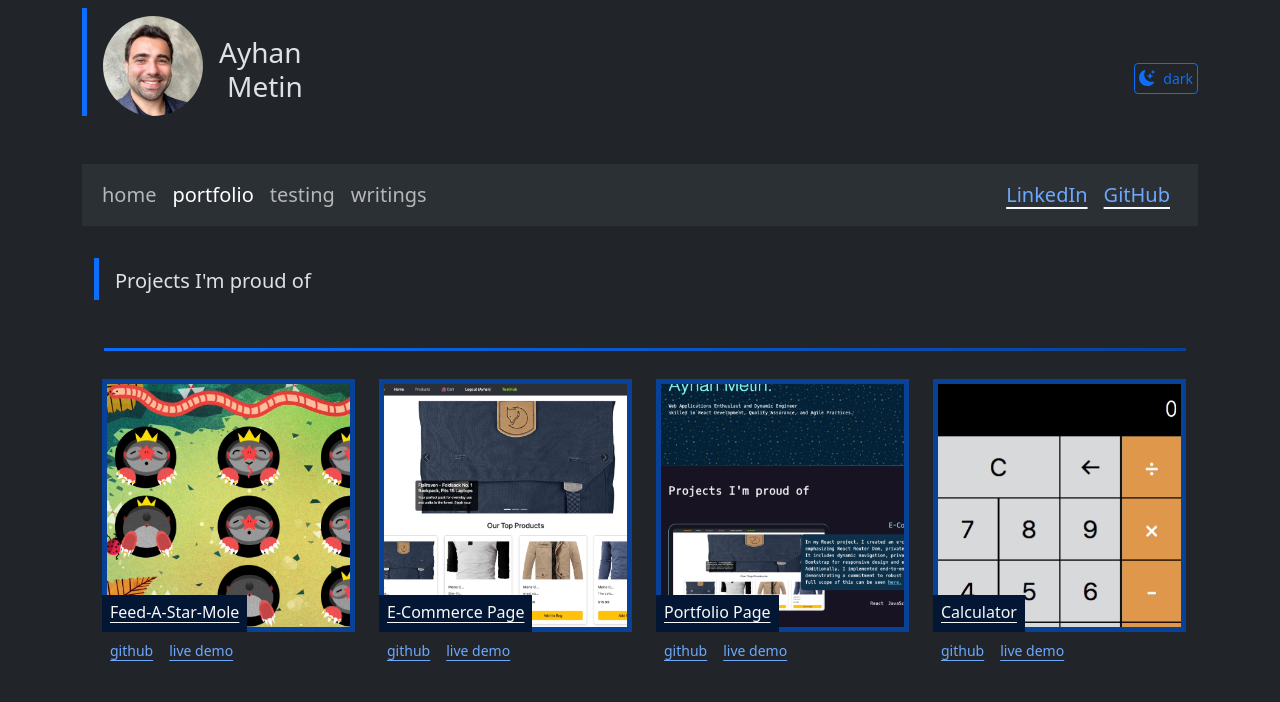
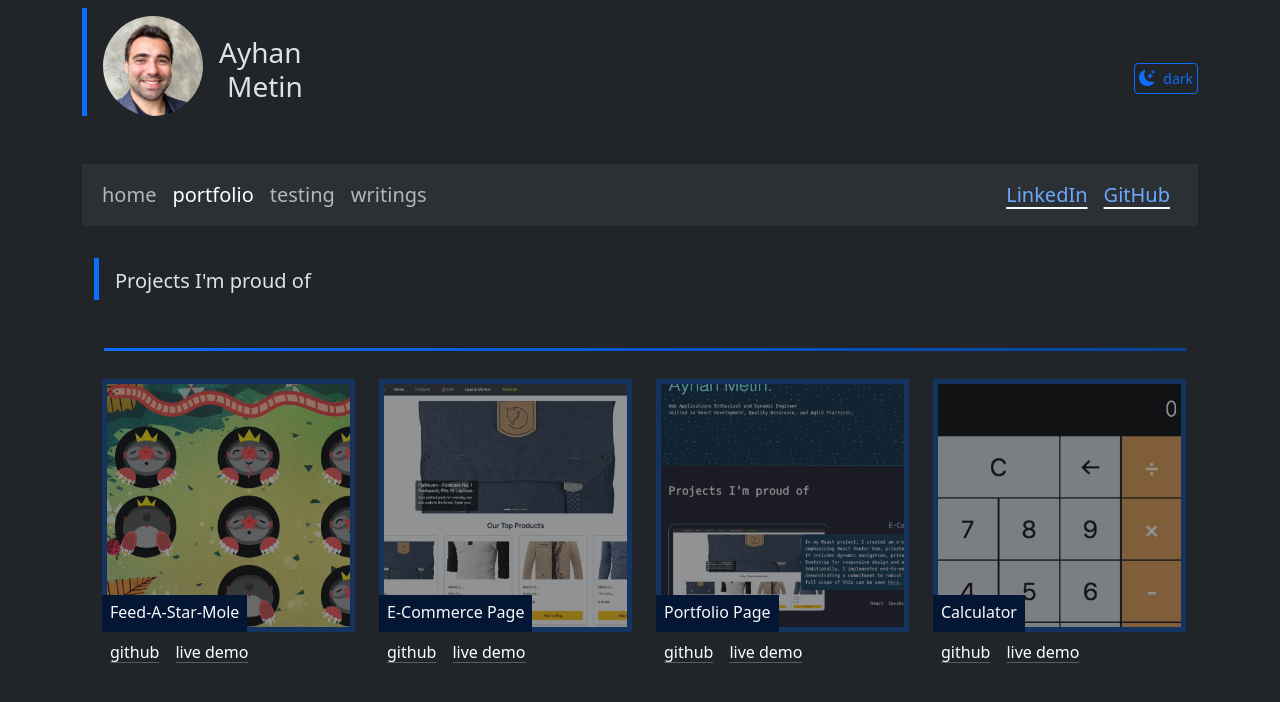
Before and after one commit to ayhanmetin/portfolio, a React (Vite) app: page /portfolio in a window 1280 px wide. Shown: the top 702 px of the page. Built offline with nearby package versions, Linux system fonts and the light colour scheme.

Commit message:
Update Portfolio

```diff
--- a/src/components/NavBar.jsx
+++ b/src/components/NavBar.jsx
@@ -62,14 +62,14 @@ export default function NavBar() {
               <a
                 target='_blank'
                 href='https://www.linkedin.com/in/ayhanmet/'
-                className='link-underline-light link-offset-2 Link opacity 75 link-hover me-3'
+                className='link-underline-light link-offset-2 Link opacity 100 link-hover me-3'
               >
                 LinkedIn
               </a>
               <a
                 target='_blank'
                 href='https://github.com/ayhanmetin'
-                className='link-underline-light link-offset-2 Link opacity 75 link-hover me-3'
+                className='link-underline-light link-offset-2 Link opacity 100 link-hover me-3'
               >
                 GitHub
               </a>
--- a/src/components/Portfolio.jsx
+++ b/src/components/Portfolio.jsx
@@ -6,9 +6,7 @@ import './gradient.css';
 function Portfolio() {
   return (
     <>
-      <div
-        className='container'
-      >
+      <div className='container'>
         <header className='name'>
           <p className='text-start mb-0 pt-2 mt-3 border-start ps-3 mb-5 p-1 border-5 border-primary fs-5 text'>
             Projects I'm proud of
@@ -22,7 +20,7 @@ function Portfolio() {
                 <div className='position-relative'>
                   <img
                     src={project.imageUrl}
-                    className='img-fluid border border-primary-subtle border-5'
+                    className='imageLoad img-fluid border border-primary-subtle border-5'
                     alt={project.name}
                   />
                   <div className='bg-primary-subtle position-absolute bottom-0 start-0'>
@@ -40,7 +38,7 @@ function Portfolio() {
                       >
                         <a
                           target='_blank'
-                          className='link-light link-offset-2 link-underline-opacity-100-hover'
+                          className='link-light link-offset-2 link-underline-opacity-0'
                           href={project.liveDemoUrl}
                         >
                           {project.name}
@@ -54,7 +52,7 @@ function Portfolio() {
                   <figure className='figure p-2'>
                     <figcaption className='figure-caption'>
                       <a
-                        className='link-offset-2 Light underline link-underline-opacity-25 link-underline-opacity-75-hover'
+                        className='link-body-emphasis link-offset-2 link-underline-opacity-25 link-underline-opacity-75-hover fs-6 text'
                         target='_blank'
                         href={project.githubUrl}
                       >
@@ -65,7 +63,7 @@ function Portfolio() {
                   <figure className='figure p-2'>
                     <figcaption className='figure-caption'>
                       <a
-                        className='link-offset-2 Light underline link-underline-opacity-25 link-underline-opacity-75-hover'
+                        className='link-body-emphasis link-offset-2 link-underline-opacity-25 link-underline-opacity-75-hover fs-6 text'
                         target='_blank'
                         href={project.liveDemoUrl}
                       >
--- a/src/components/Testing.jsx
+++ b/src/components/Testing.jsx
@@ -28,7 +28,7 @@ function Testing() {
                         target='_blank'
                         rel='noopener noreferrer'
                         href={test.githubLink}
-                        className='card-link'
+                        className='link-body-emphasis link-offset-2 link-underline-opacity-25 link-underline-opacity-75-hover'
                       >
                         github
                       </a>
--- a/src/components/gradient.css
+++ b/src/components/gradient.css
@@ -28,6 +28,16 @@
   right: 0;
 }
 
+.imageLoad {
+  opacity: 0.5;
+  transition: opacity 1s;
+}
+
+.imageLoad:hover {
+  opacity: 1;
+}
+
+
 .custom-square-card {
   position: relative;
   width: 90%;
```
